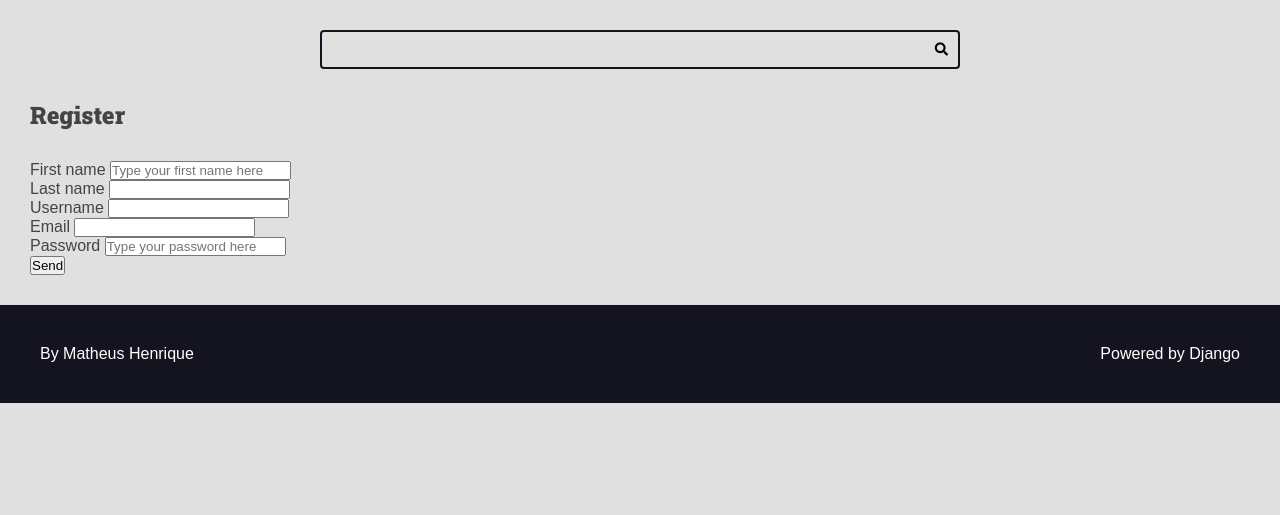
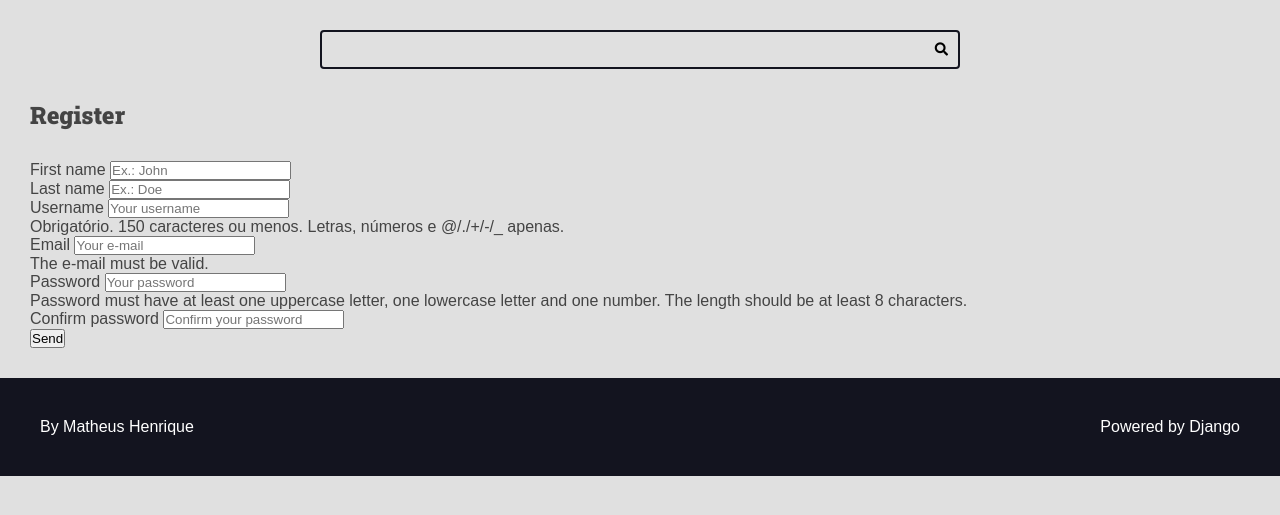
Before and after one commit to matheushnt/django-quest, a Django app: page /authors/register/ in a window 1280 px wide. Shown: the part 113-628 px from the top of the page. Run offline with Django 5.2, Linux system fonts and the light colour scheme; parts of the project's set-up code (start-up, migrations or seed data) failed here and were passed over.

Commit message:
Sobrescrevendo campos do formulário completamente

```diff
--- a/authors/forms.py
+++ b/authors/forms.py
@@ -2,7 +2,43 @@ from django import forms
 from django.contrib.auth.models import User
 
 
+def add_placeholder(field, attr_new_value):
+    field.widget.attrs['placeholder'] = attr_new_value
+
+
 class RegisterForm(forms.ModelForm):
+    # First way to overwrite fields
+    def __init__(self, *args, **kwargs):
+        super().__init__(*args, **kwargs)
+        add_placeholder(self.fields['username'], 'Your username')
+        add_placeholder(self.fields['first_name'], 'Ex.: John')
+        add_placeholder(self.fields['last_name'], 'Ex.: Doe')
+        add_placeholder(self.fields['email'], 'Your e-mail')
+
+    # Second way to overwrite fields
+    password = forms.CharField(
+        required=True,
+        widget=forms.PasswordInput(attrs={
+            'placeholder': 'Your password'
+        }),
+        error_messages={
+            'rquired': 'Password must not be empty'
+        },
+        help_text=(
+            'Password must have at least one uppercase letter, '
+            'one lowercase letter and one number. The length should be '
+            'at least 8 characters.'
+        ),
+    )
+
+    confirm_password = forms.CharField(
+        required=True,
+        widget=forms.PasswordInput(attrs={
+            'placeholder': 'Confirm your password'
+        })
+    )
+
+    # Third way to overwrite fields
     class Meta:
         model = User
         fields = [
--- a/authors/templates/authors/pages/register.html
+++ b/authors/templates/authors/pages/register.html
@@ -17,7 +17,7 @@
                         <label for="{{ field.id_for_label }}">{{ field.label }}</label>
                         {{ field }}
                         {% if field.help_text %}
-                            <p class="help-text">{{ field.help.text }}</p>
+                            <p class="help-text">{{ field.help_text }}</p>
                         {% endif %}
                         {{ field.errors }}
                     </div>
```
